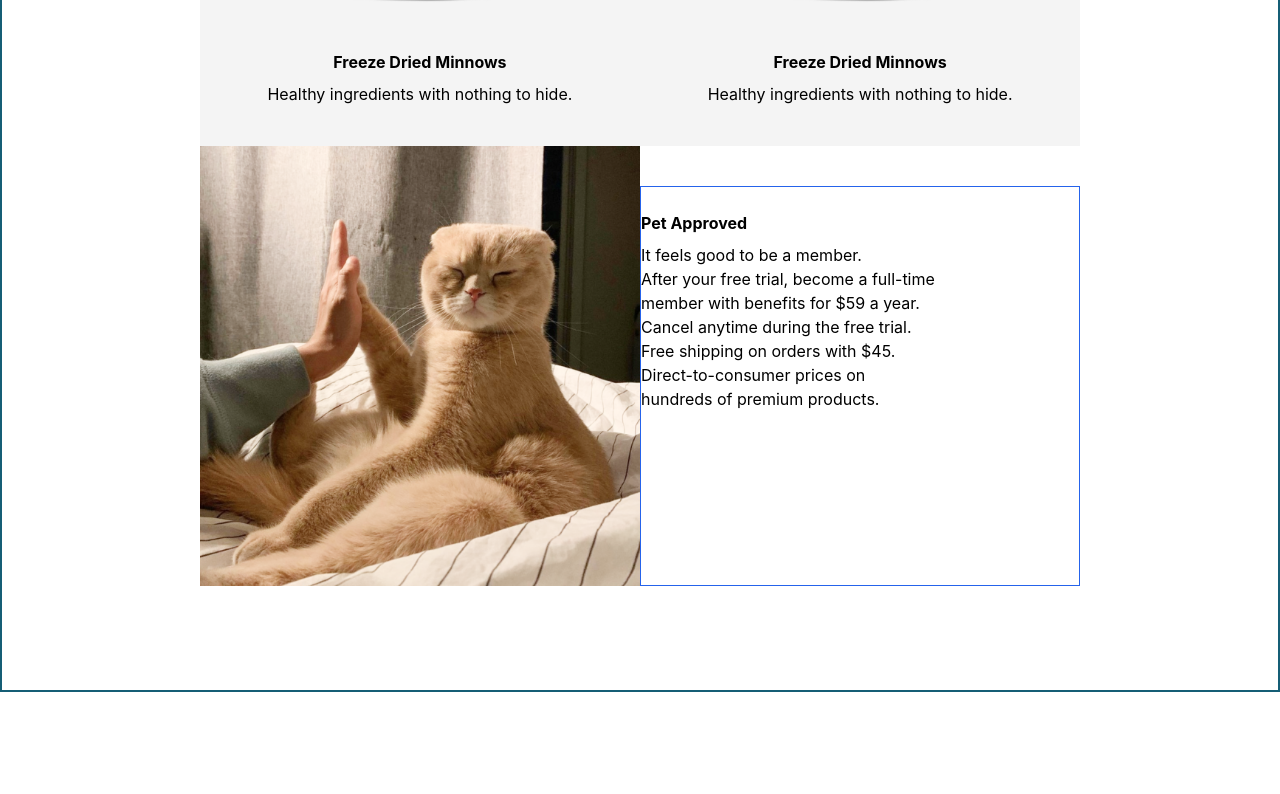
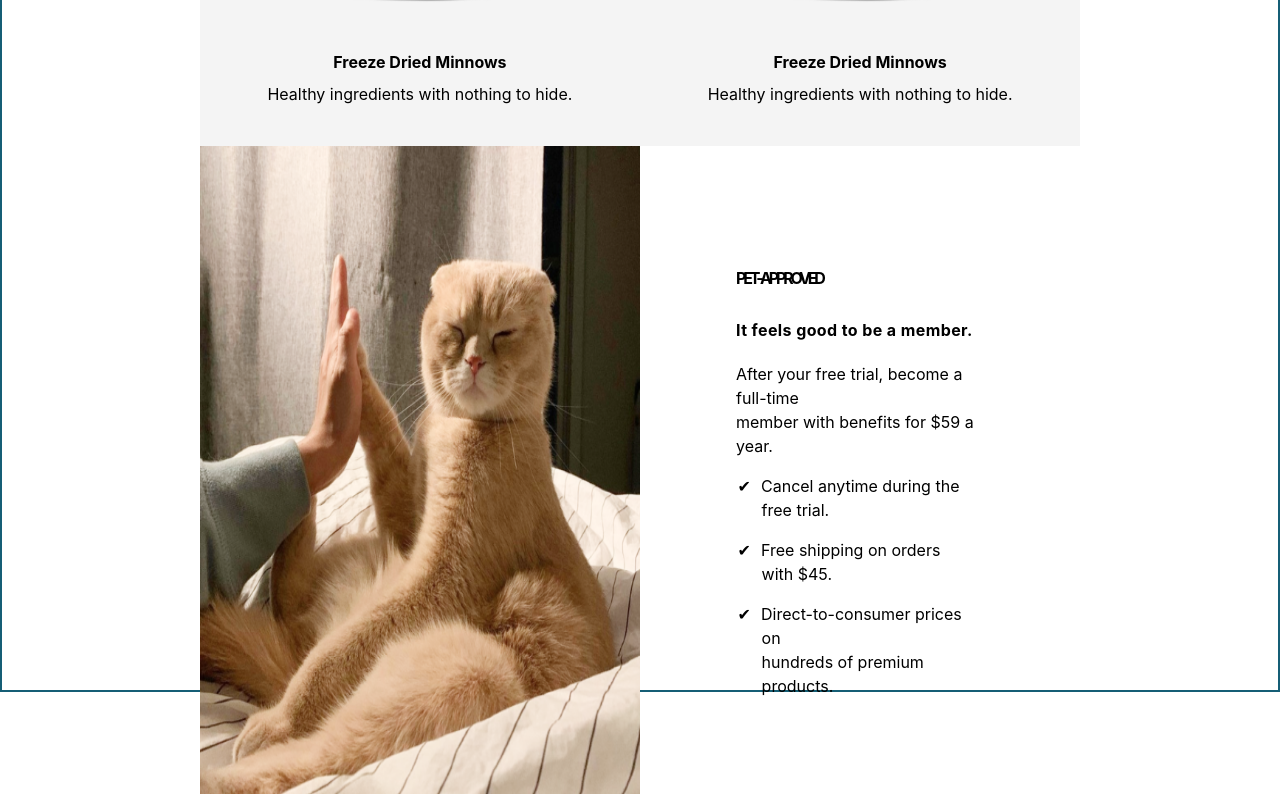
Before and after one commit to speedy012/goods, a React (Create React App) app: page / in a window 1280 px wide. Shown: the part 992-1786 px from the top of the page. Before the commit the page ends 1684 px from the top, so only its background shows below. Built offline with nearby package versions, Linux system fonts and the light colour scheme.

Commit message:
3ed comp done

```diff
--- a/src/Components/Bottom.js
+++ b/src/Components/Bottom.js
@@ -8,17 +8,19 @@ function Bottom() {
         <div className="flex flex-col w-1/2">
           <img src={cat2} alt="cat treat" className="h-full w-full" />
         </div>
-        <div className="flex flex-col w-1/2  border border-blue-600 mt-10">
-          <h5 className="mt-6 font-bold">Pet Approved</h5>
-          <h5 className="mt-2">It feels good to be a member.</h5>
-          <p>
+        <div className="flex flex-col w-1/2 p-24">
+          <h5 className="mt-6 font-bold spacing ">PET-APPROVED</h5>
+          <h5 className="mt-7 font-bold tracking-wide">
+            It feels good to be a member.
+          </h5>
+          <p className="mt-5">
             After your free trial, become a full-time <br /> member with
             benefits for $59 a year.
           </p>
-          <ul>
-            <li>Cancel anytime during the free trial.</li>
-            <li>Free shipping on orders with $45.</li>
-            <li>
+          <ul className="mr-4 list-outside">
+            <li className="mt-4">Cancel anytime during the free trial.</li>
+            <li className="mt-4">Free shipping on orders with $45.</li>
+            <li className="mt-4">
               Direct-to-consumer prices on <br />
               hundreds of premium products.
             </li>
--- a/src/index.css
+++ b/src/index.css
@@ -32,3 +32,21 @@ code {
 .bg-mid {
   background-color: #f4f4f4;
 }
+
+.spacing {
+  letter-spacing: -0.2em;
+}
+
+li:before {
+  content: '✔';
+  margin-right: 10px;
+
+  /* padding: 10px 0 10px 20px; */
+    /* text-indent: -1em; */
+
+}
+
+li {
+  padding-left: 1.6em;
+    text-indent: -1.5em;
+}
--- a/tailwind.config.js
+++ b/tailwind.config.js
@@ -1,6 +1,9 @@
 module.exports = {
   content: ["./src/**/*.{js,jsx,ts,tsx}"],
   theme: {
+    listStyleType: {
+      check: "\2713",
+    },
     extend: {},
   },
   plugins: [],
```
